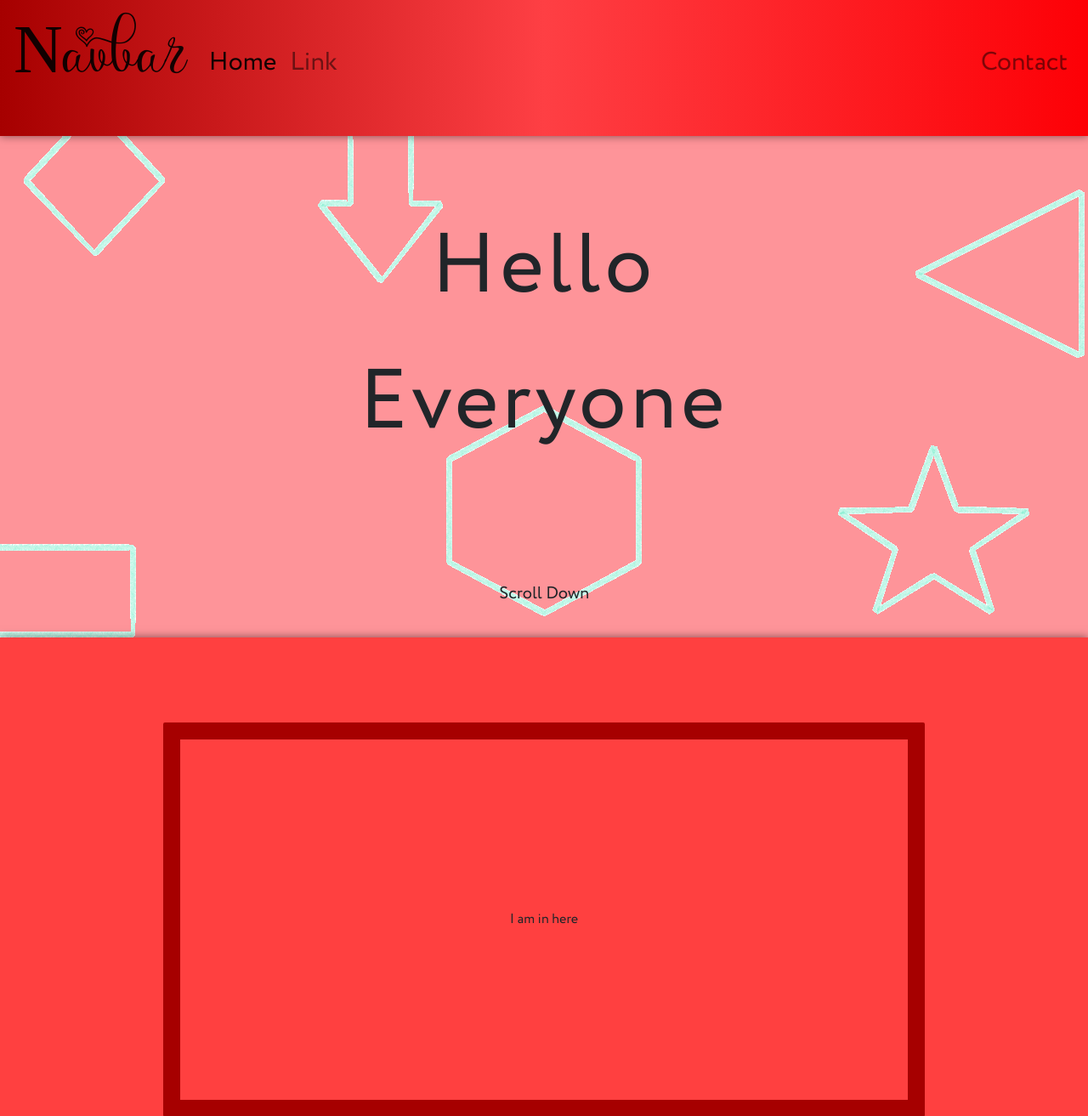
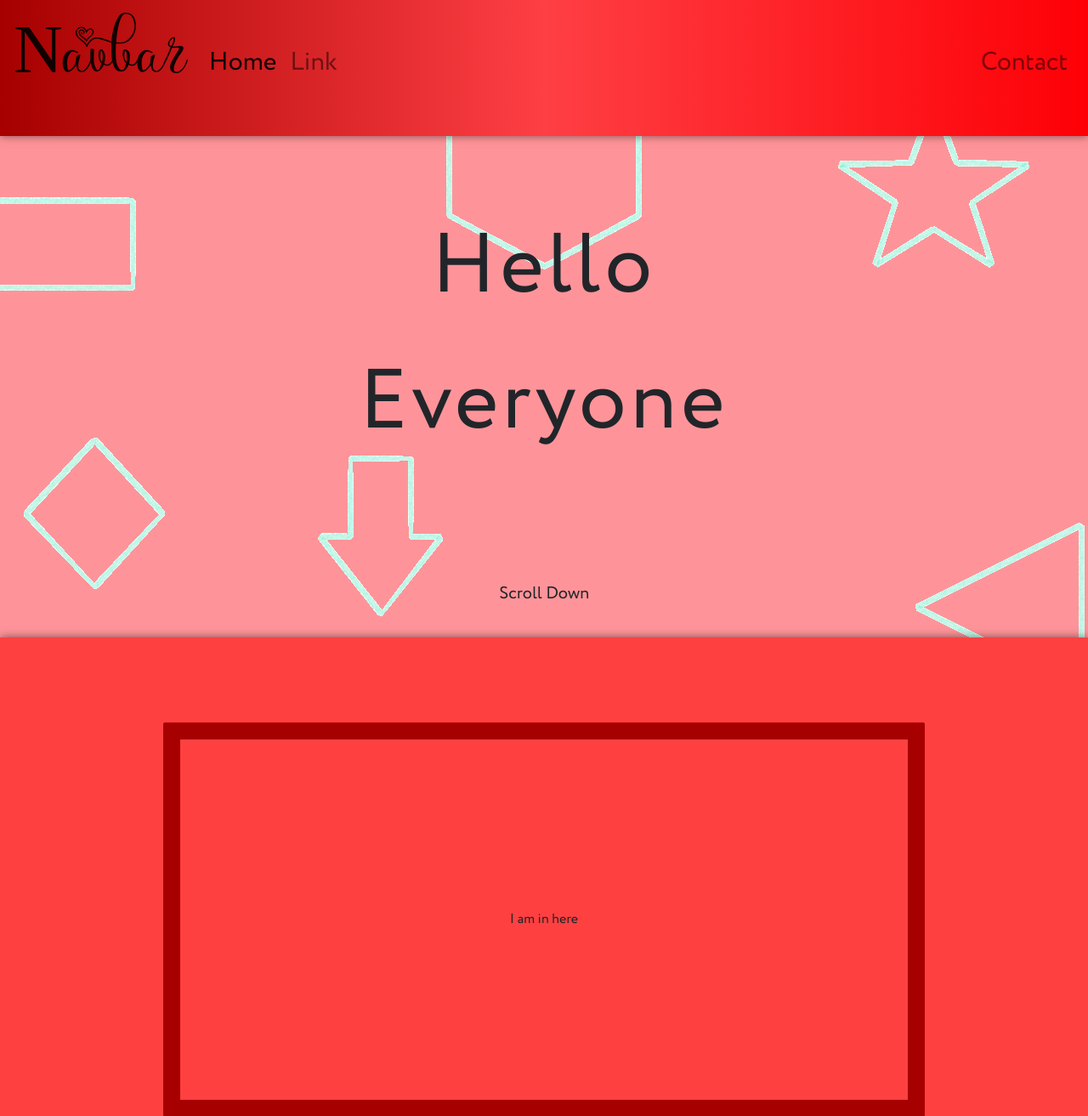
Before and after one commit to AndeyGordeev/forMom, a Flask app: page / in a window 1280 px wide. Shown: the top 1313 px of the page at 85% size. Run offline with Flask 2, Linux system fonts and the light colour scheme; some libraries are stand-ins or nearby versions.

Commit message:
Revert "add paralax scroll on background"
This reverts commit 36e1756e98eefc05908bd3d125e3f320dee7b445.

```diff
--- a/static/css/style.css
+++ b/static/css/style.css
@@ -10,16 +10,9 @@
 }
 body {
 	font-family: BebasNeue, serif;
+	background: url(../back.png) center center fixed;
 	height: 100%;
 }
-
-.back {
-	height: 130%;
-	width: 100%;
-	background: url(../back.png) center 0 repeat fixed; min-height: 1000px;
-	position: absolute;
-}
-
 .hallo {
 	visibility: hidden;
 	position: absolute;
--- a/static/js/parallax.js
+++ /dev/null
@@ -1,13 +0,0 @@
-$(document).ready(function(){
-    $('section[data-type="background"]').each(function(){
-        var $bgobj = $(this); // создаем объект
-        var $window = $(window);
-        $window.scroll(function() {
-            var yPos = -($window.scrollTop() / $bgobj.data('speed')); // вычисляем коэффициент
-            // Присваиваем значение background-position
-            var coords = 'center '+ yPos + 'px';
-            // Создаем эффект Parallax Scrolling
-            $bgobj.css({ backgroundPosition: coords });
-        });
-    });
-});
--- a/templates/forMom.html
+++ b/templates/forMom.html
@@ -7,16 +7,14 @@
 		<script src="https://code.jquery.com/jquery-3.3.1.slim.min.js" integrity="sha384-q8i/X+965DzO0rT7abK41JStQIAqVgRVzpbzo5smXKp4YfRvH+8abtTE1Pi6jizo" crossorigin="anonymous"></script>
 		<script src="https://cdnjs.cloudflare.com/ajax/libs/popper.js/1.14.3/umd/popper.min.js" integrity="sha384-ZMP7rVo3mIykV+2+9J3UJ46jBk0WLaUAdn689aCwoqbBJiSnjAK/l8WvCWPIPm49" crossorigin="anonymous"></script>
 		<script src="https://stackpath.bootstrapcdn.com/bootstrap/4.1.1/js/bootstrap.min.js" integrity="sha384-smHYKdLADwkXOn1EmN1qk/HfnUcbVRZyYmZ4qpPea6sjB/pTJ0euyQp0Mk8ck+5T" crossorigin="anonymous"></script>
-		<title>forMom</title>
+		<title>bootstrap</title>
 
 		<link rel="stylesheet" type="text/css" href="../static/css/style.css">
 		<link rel="stylesheet" type="text/css" href="../static/css/animate.css">
 		<script src="../static/js/viewportchecker.js"></script>
 		<script src="../static/js/script.js"></script>
-		<script src="../static/js/parallax.js"></script>
 	</head>
 	<body class="text-center">
-		<section class="back" data-type="background" data-speed="10"></section>
 		<div class="rectangle"></div>
 		<nav class="navbar navbar-expand-lg navbar-light fixed-top">
 			<a class="navbar-brand" href="#">Navbar</a>
```
Also changed, not shown: static/2.jpg (added).
